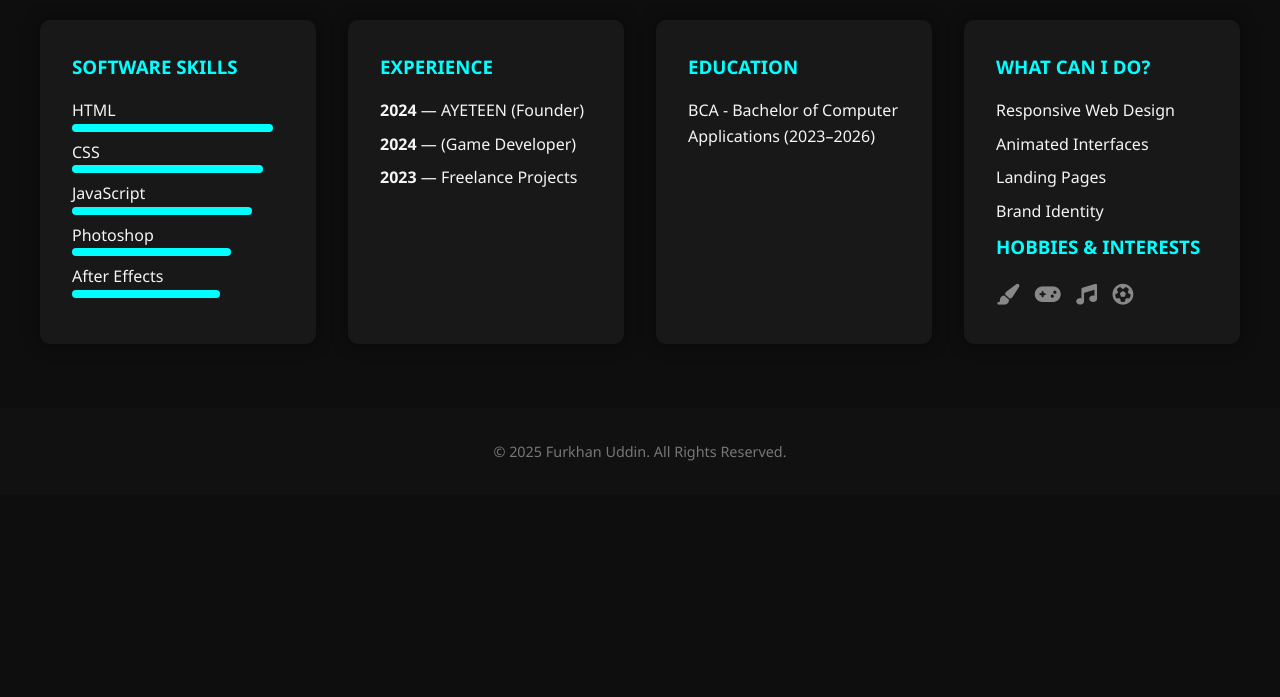
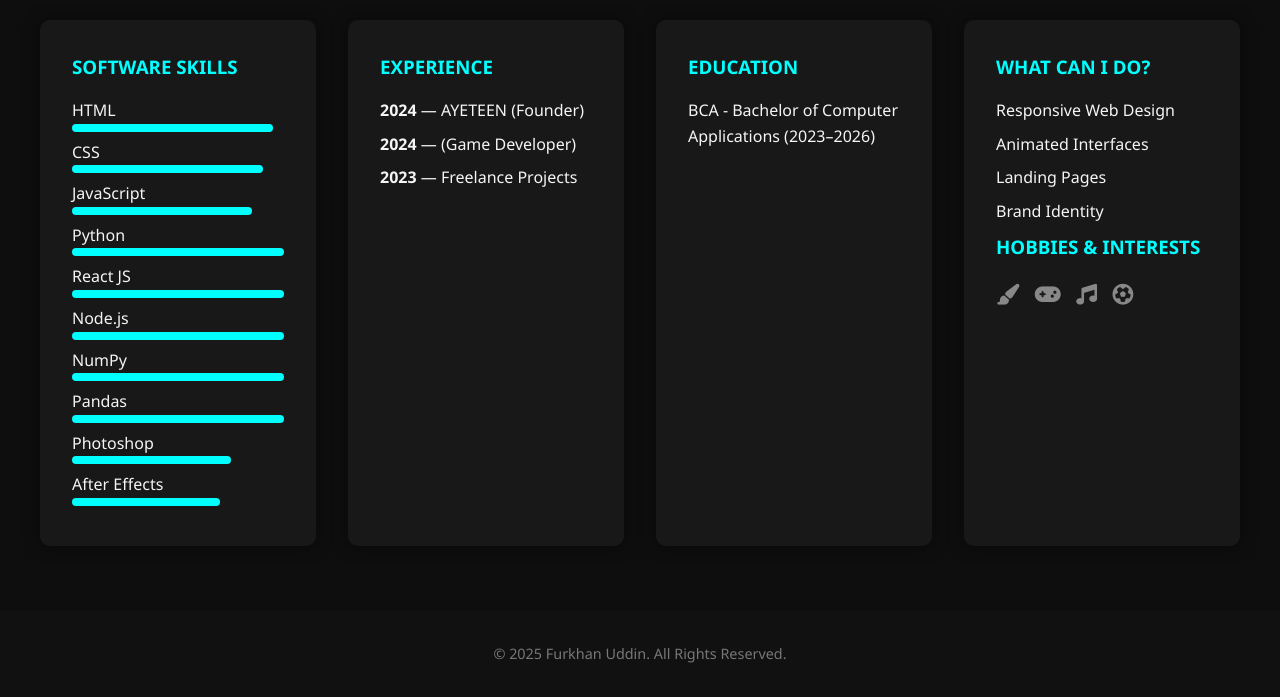
Before and after one commit to AYETEEN7/OGPORTFOLIO, a plain HTML site: page index.html in a window 1280 px wide. Shown: the part 1197-1894 px from the top of the page. Before the commit the page ends 1692 px from the top, so only its background shows below. Drawn offline with Linux system fonts and the light colour scheme.

Commit message:
Update index.html

```diff
--- a/index.html
+++ b/index.html
@@ -99,10 +99,15 @@
         <h3>SOFTWARE SKILLS</h3>
         <ul>
           <li>HTML <span class="bar"><span class="fill html"></span></span></li>
-          <li>CSS <span class="bar"><span class="fill css"></span></span></li>
-          <li>JavaScript <span class="bar"><span class="fill js"></span></span></li>
-          <li>Photoshop <span class="bar"><span class="fill ps"></span></span></li>
-          <li>After Effects <span class="bar"><span class="fill ae"></span></span></li>
+<li>CSS <span class="bar"><span class="fill css"></span></span></li>
+<li>JavaScript <span class="bar"><span class="fill js"></span></span></li>
+<li>Python <span class="bar"><span class="fill python"></span></span></li>
+<li>React JS <span class="bar"><span class="fill react"></span></span></li>
+<li>Node.js <span class="bar"><span class="fill node"></span></span></li>
+<li>NumPy <span class="bar"><span class="fill numpy"></span></span></li>
+<li>Pandas <span class="bar"><span class="fill pandas"></span></span></li>
+<li>Photoshop <span class="bar"><span class="fill ps"></span></span></li>
+<li>After Effects <span class="bar"><span class="fill ae"></span></span></li>
         </ul>
       </div>
       <div class="card">
```
